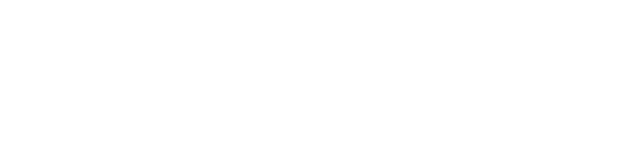
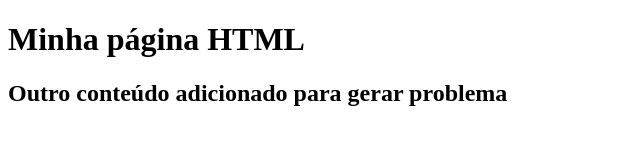
Before and after one commit to JulianaLimaBeserra/gama-no-github, a plain HTML site: page index.html in a window 1280 px wide. Shown: the whole page, without its empty margins (0-640 px from the left). Drawn offline with Linux system fonts and the light colour scheme.

Commit message:
outro commit em master

```diff
--- a/index.html
+++ b/index.html
@@ -8,6 +8,10 @@
 </head>
 <body>
 
+  <h1>Minha página HTML</h1>
+
+  <h2>Outro conteúdo adicionado para gerar problema</h2>
+
 
 </body>
 </html>
```
